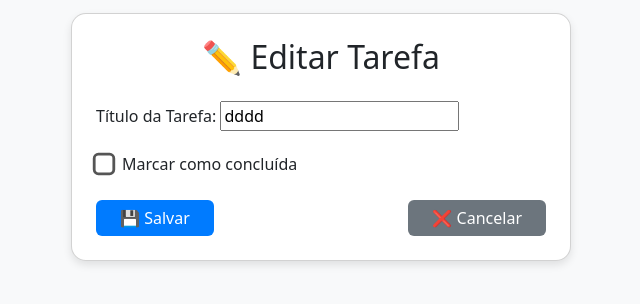
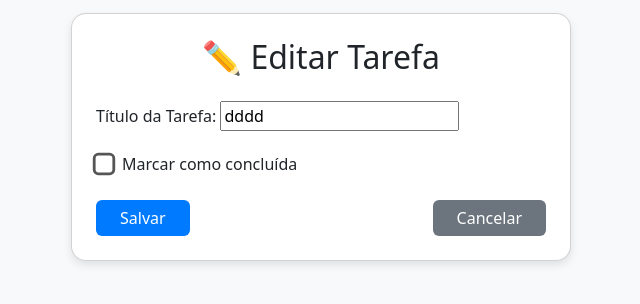
Before and after one commit to kesiasilv/ProjetoDjango, a Django app: page /edit/30/ in a window 1280 px wide. Shown: the part 263-567 px from the top of the page, without its empty margins (319-959 px from the left). Run offline with Django 4.2, Linux system fonts and the light colour scheme; data comes from the database, SQL or seed files in the repository.

Commit message:
Update edit_task.html

```diff
--- a/Projeto Django/todolist/tasks/templates/tasks/edit_task.html
+++ b/Projeto Django/todolist/tasks/templates/tasks/edit_task.html
@@ -47,8 +47,8 @@
             </div>
 
             <div class="d-flex justify-content-between">
-                <button type="submit" class="btn btn-primary px-4">💾 Salvar</button>
-                <a href="{% url 'index' %}" class="btn btn-secondary px-4">❌ Cancelar</a>
+                <button type="submit" class="btn btn-primary px-4">Salvar</button>
+                <a href="{% url 'index' %}" class="btn btn-secondary px-4">Cancelar</a>
             </div>
         </form>
     </div>
```
